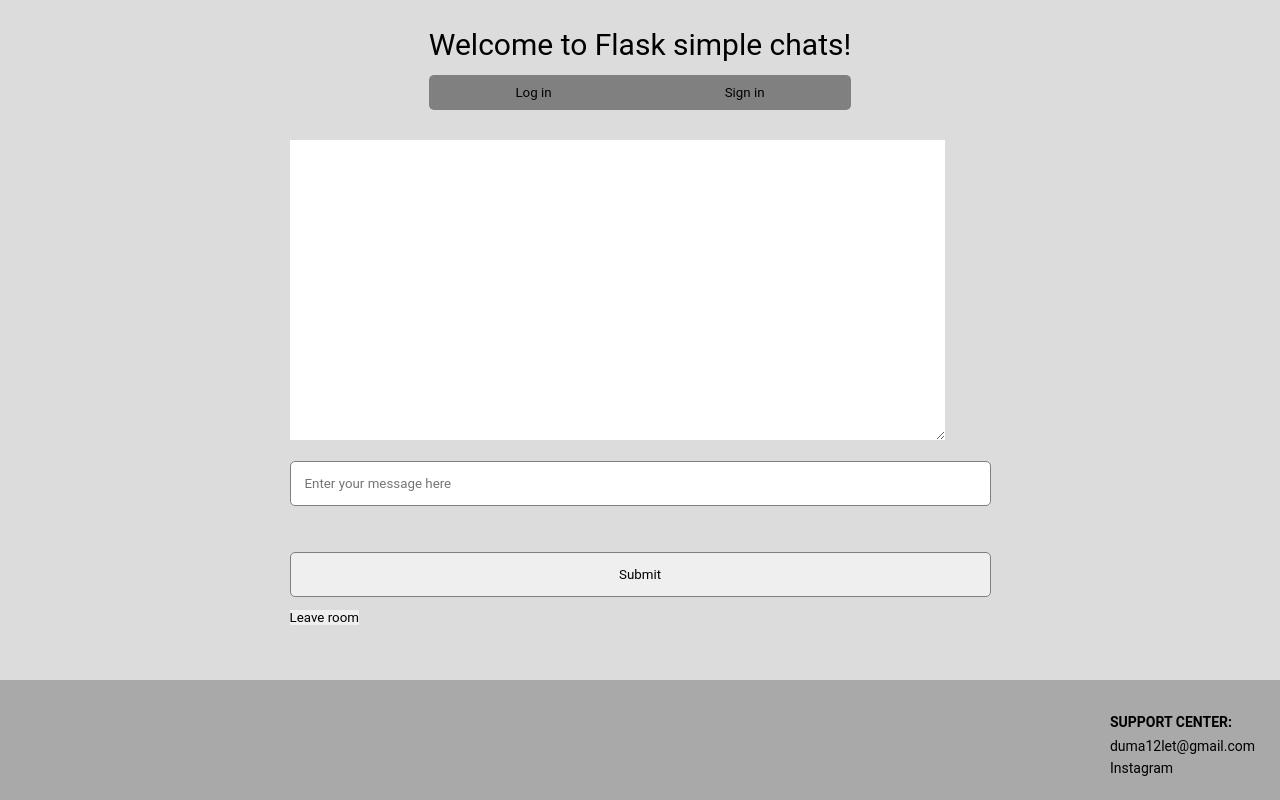
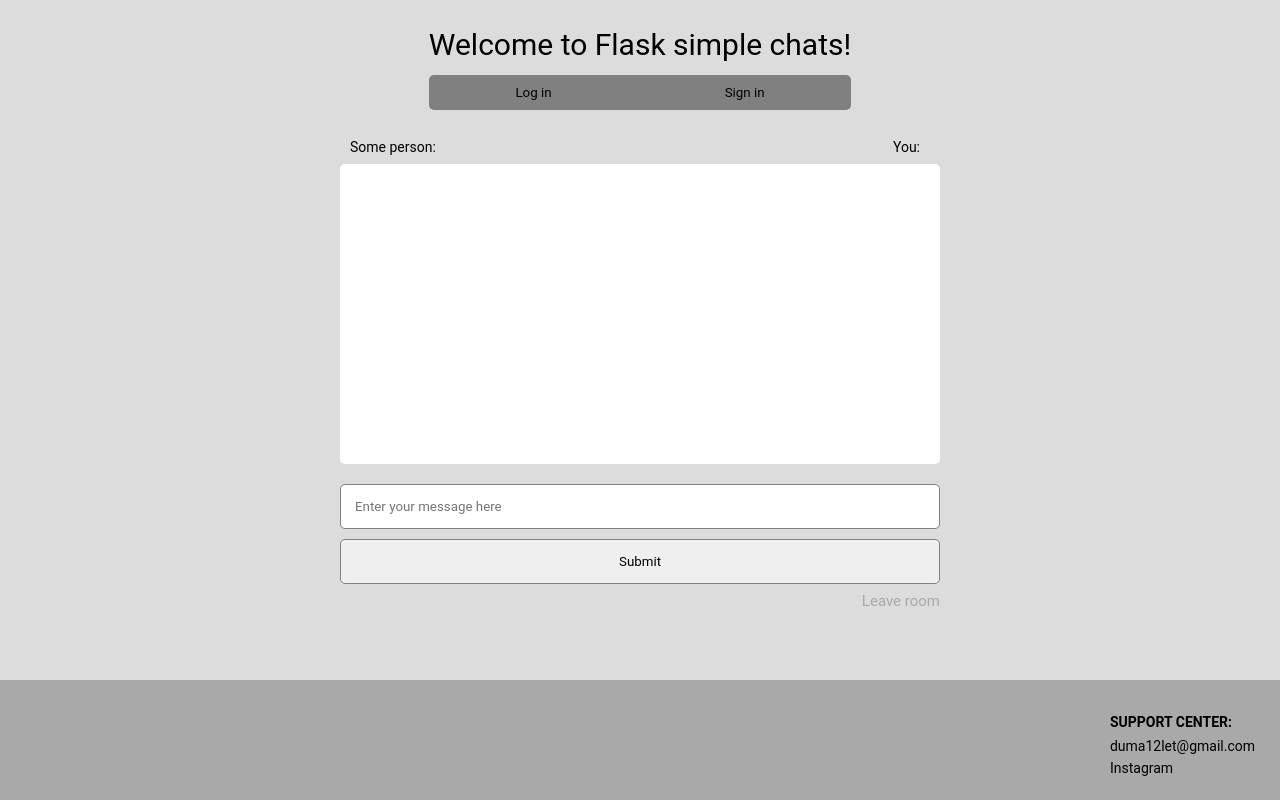
Before and after one commit to Dima2504/flask-simple-chats, a Flask app: template app/templates/chats/going.html in a window 1280 px wide. Run offline with Flask 2, Linux system fonts and the light colour scheme; the template is opened without the code that fills it, so the values that code supplies are empty; some libraries are stand-ins or nearby versions.

Commit message:
Make a chat room look good, change styles and print message method
For every client a uuid is generated so that the message's owner cat be
recognized after receiving

```diff
--- a/app/chats/events.py
+++ b/app/chats/events.py
@@ -30,16 +30,14 @@
         :type data: dict
         """
         room_name = session.get('room_name')
-        user_name = session.get('user_name')
-        emit('print_message', {'message': data['message'], 'user_name': user_name}, room=room_name)
+        emit('print_message', data, room=room_name)
 
-        m = Message(datetime_writing=datetime.utcfromtimestamp(data['timestamp_seconds']),
+        m = Message(datetime_writing=datetime.utcfromtimestamp(data['timestamp_milliseconds'] / 1000),
                     text=data['message'],
                     sender_id=session.get('current_user_id'),
                     receiver_id=session.get('companion_id'))
         db.session.add(m)
         db.session.commit()
-
 
     def on_leave_room(self):
         """Sent by client when it leaves the room. Remove variables from user session, leaves room and sends
--- a/app/static/style.css
+++ b/app/static/style.css
@@ -194,7 +194,7 @@
     display: flex;
     justify-content: center;
 }
-
+/*
 .content__buttons {
     display: flex;
     flex-direction: column;
@@ -212,23 +212,76 @@
     border-radius: 10px;
     line-height: 90px;
 }
+*/
+.content__chat{
+    width: 600px;
+}
+.content__usernames{
+    font-size: 14px;
+    display: flex;
+    margin-bottom: 10px;
+    padding-left: 10px;
+    padding-right: 20px;
+    justify-content: space-between;
+}
+.content__messages{
+    font-size: 15px;
+    padding: 14px;
+    width: 100%;
+    background-color: white;
+    height:300px;
+    margin-bottom: 20px;
+    border-radius: 5px;
+    overflow-y: scroll;
+}
+.message{
+    display: flex;
+    justify-content: flex-end;
+    margin-bottom: 5px;
+}
+
+.user_message_text{
+    max-width: 70%;
+    background-color: lightgray;
+    border-radius: 15px;
+    padding: 10px;
+}
+.user_message_time{
+    font-size: 10px;
+    color: darkgray;
+    padding-top: 12px;
+    padding-right: 5px;
+}
+.companion_message_text{
+    max-width: 70%;
+    background-color: darkgray;
+    border-radius: 15px;
+    padding: 10px;
+}
+.companion_message_time{
+    font-size: 10px;
+    color: darkgray;
+    margin-right: auto;
+    padding-top: 12px;
+    padding-left: 5px;
+}
 
 .content__form {
     width: 340px;
     padding-top: 40px;
 }
 
-.password_forgot{
+.addition_clause{
     padding-left: 4px;
     font-size: 15px;
     height: 22px;
     text-align: end;
-
+    cursor: pointer;
 }
-.password_forgot a{
+.addition_clause a{
     color: darkgray;
 }
-.password_forgot a:hover{
+.addition_clause a:hover{
     color: black;
 }
 
--- a/app/templates/authentication/login.html
+++ b/app/templates/authentication/login.html
@@ -5,7 +5,7 @@
         <form action="{{ url_for('authentication.login') }}" method="post">
             <input type="email" name="email" placeholder="E-mail" required>
             <input type="password" name="password" placeholder="Password" required>
-            <div class="password_forgot"><a href="{{ url_for('authentication.forgot_password') }}">Forgot password?</a></div>
+            <div class="addition_clause"><a href="{{ url_for('authentication.forgot_password') }}">Forgot password?</a></div>
             <input type="submit" value="Log in">
         </form>
     </div>
--- a/app/templates/chats/going.html
+++ b/app/templates/chats/going.html
@@ -3,12 +3,17 @@
 {% block content %}
 
     <div class="content__chat">
-        <textarea id="chat" cols="80" rows="20">{% for username, message in last_messages %}{{ username }}: {{ message }}&#10;{% endfor %}</textarea><br><br>
+        <div class="content__usernames">
+            <div class="companion_username">Some person:</div>
+            <div class="user_username">You:</div>
+        </div>
+        <div class="content__messages">
+        </div>
         <form id="send_message_form">
-            <input id="message" size="80" placeholder="Enter your message here" name="message"><br><br>
+            <input id="input_message" placeholder="Enter your message here" name="message">
             <input type="submit">
         </form>
-        <button onclick="leave_room()">Leave room</button>
+        <div class="addition_clause"><a onclick="leave_room()">Leave room</a></div>
     </div>
     <script src="https://cdnjs.cloudflare.com/ajax/libs/socket.io/4.0.1/socket.io.js"
             integrity="sha512-q/dWJ3kcmjBLU4Qc47E4A9kTB4m3wuTY7vkFJDTZKjTs8jhyGQnaUrxa0Ytd0ssMZhbNua9hE+E7Qv1j+DyZwA=="
```
Also changed, not shown: app/static/js/socket_chat.js (+54 -13 lines), tests/test_socketio_events.py (added).
